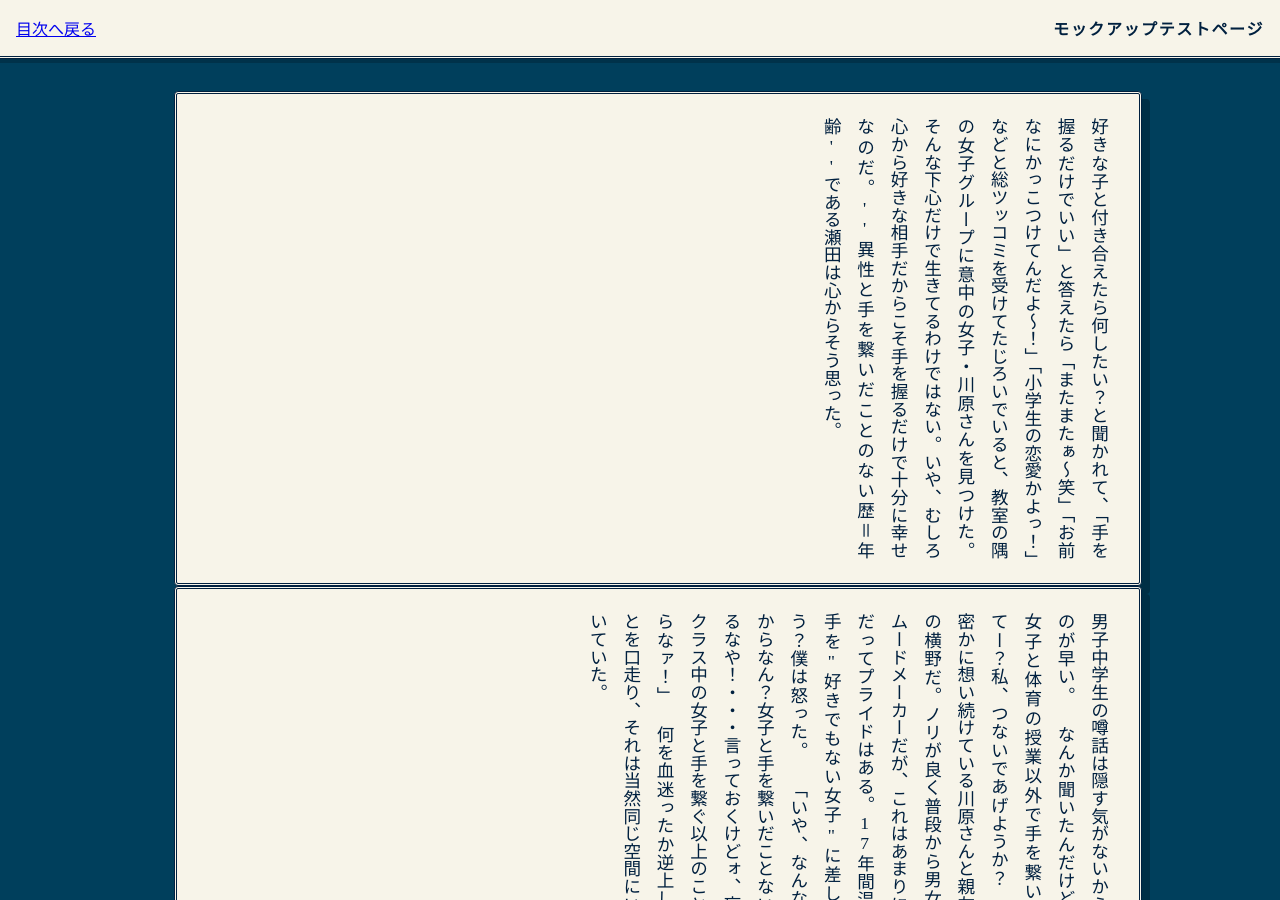
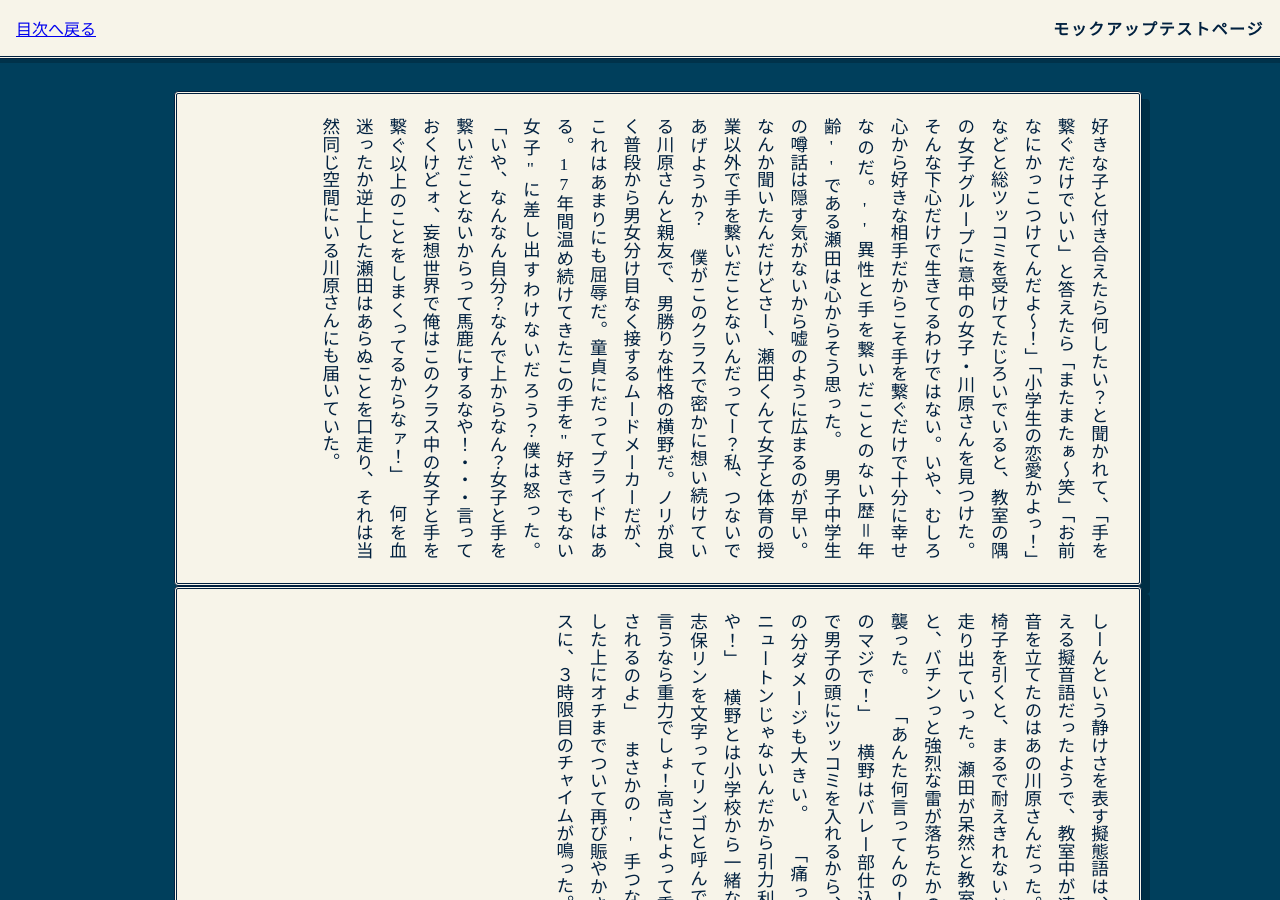
Before and after one commit to REMriaTV/HandtoHand, a Jekyll site: the page built from docs/manuscript/test-manuscript.md, in a window 1280 px wide and 900 px high. Built offline with Jekyll 4.4.1, drawn with Linux system fonts in a browser that asks for light colours; some of the changed text lies outside the part shown.

Commit message:
原稿修正
手を握る→繋ぐ
<p>段落間の改行を試す

```diff
--- a/docs/manuscript/test-manuscript.md
+++ b/docs/manuscript/test-manuscript.md
@@ -3,8 +3,8 @@ layout: manuscript_v2  # ★ここで新しいレイアウトを指定
 title: "モックアップテストページ"
 ---
 
-<p>好きな子と付き合えたら何したい？と聞かれて、「手を握るだけでいい」と答えたら「またまたぁ〜笑」「お前なにかっこつけてんだよ〜！」「小学生の恋愛かよっ！」などと総ツッコミを受けてたじろいでいると、教室の隅の女子グループに意中の女子・川原さんを見つけた。 そんな下心だけで生きてるわけではない。いや、むしろ心から好きな相手だからこそ手を握るだけで十分に幸せなのだ。''異性と手を繋いだことのない歴＝年齢''である瀬田は心からそう思った。</p>
-<p>男子中学生の噂話は隠す気がないから嘘のように広まるのが早い。 なんか聞いたんだけどさー、瀬田くんて女子と体育の授業以外で手を繋いだことないんだってー？私、つないであげようか？ 僕がこのクラスで密かに想い続けている川原さんと親友で、男勝りな性格の横野だ。ノリが良く普段から男女分け目なく接するムードメーカーだが、これはあまりにも屈辱だ。童貞にだってプライドはある。17年間温め続けてきたこの手を"好きでもない女子"に差し出すわけないだろう？僕は怒った。 「いや、なんなん自分？なんで上からなん？女子と手を繋いだことないからって馬鹿にするなや！・・・言っておくけどォ、妄想世界で俺はこのクラス中の女子と手を繋ぐ以上のことをしまくってるからなァ！」 何を血迷ったか逆上した瀬田はあらぬことを口走り、それは当然同じ空間にいる川原さんにも届いていた。</p>
+<p>好きな子と付き合えたら何したい？と聞かれて、「手を繋ぐだけでいい」と答えたら「またまたぁ〜笑」「お前なにかっこつけてんだよ〜！」「小学生の恋愛かよっ！」などと総ツッコミを受けてたじろいでいると、教室の隅の女子グループに意中の女子・川原さんを見つけた。 そんな下心だけで生きてるわけではない。いや、むしろ心から好きな相手だからこそ手を繋ぐだけで十分に幸せなのだ。''異性と手を繋いだことのない歴＝年齢''である瀬田は心からそう思った。
+男子中学生の噂話は隠す気がないから嘘のように広まるのが早い。 なんか聞いたんだけどさー、瀬田くんて女子と体育の授業以外で手を繋いだことないんだってー？私、つないであげようか？ 僕がこのクラスで密かに想い続けている川原さんと親友で、男勝りな性格の横野だ。ノリが良く普段から男女分け目なく接するムードメーカーだが、これはあまりにも屈辱だ。童貞にだってプライドはある。17年間温め続けてきたこの手を"好きでもない女子"に差し出すわけないだろう？僕は怒った。 「いや、なんなん自分？なんで上からなん？女子と手を繋いだことないからって馬鹿にするなや！・・・言っておくけどォ、妄想世界で俺はこのクラス中の女子と手を繋ぐ以上のことをしまくってるからなァ！」 何を血迷ったか逆上した瀬田はあらぬことを口走り、それは当然同じ空間にいる川原さんにも届いていた。</p>
 <p>しーんという静けさを表す擬態語は、実は音として聞こえる擬音語だったようで、教室中が凍りつく中最初に物音を立てたのはあの川原さんだった。大きな音を立てて椅子を引くと、まるで耐えきれないというように教室を走り出ていった。瀬田が呆然と教室の出口を見ていると、バチンっと強烈な雷が落ちたかのような衝撃が頭を襲った。 「あんた何言ってんの！？バッカじゃないのマジで！」 横野はバレー部仕込みのアタック動作で男子の頭にツッコミを入れるから、笑いも起きるがその分ダメージも大きい。 「痛ってーな！リンゴ！ニュートンじゃないんだから引力利用して頭たたくなや！」 横野とは小学校から一緒なだけに、あだ名の志保リンを文字ってリンゴと呼んでいる。 「それを言うなら重力でしょ！高さによって重力加速度がプラスされるのよ」 まさかの''手つなぎ童貞''が発覚した上にオチまでついて再び賑やかさを取り戻したクラスに、３時限目のチャイムが鳴った。</p>
 <p>歴史の授業を受け持つクボセンの代わりに同じ社会科だが公民を担当するザキヤマが教室に現れると、やにわに白い紙を前列の生徒に配布した。 「えー、久保先生は風邪でお休みです。なのでこの時間は自習としまーす。自習内容は好きな歴史の時代について、各自リサーチしたことをレポートにして提出してくださーい。」 ザキヤマはそれだけ言うと教卓の椅子にどかっと腰を下ろした。大半の生徒は自習というワードにぬか喜びしたが学年主任を兼ねる山崎先生が教室に居残ることを知って意気消沈した。だが瀬田はそれよりも先ほど教室を飛び出したきり戻ってこない川原さんのことが気になって仕方なかった。</p>
 <p>3限目のチャイムが鳴り始めたとき瀬田は急いで廊下に出てみたが、廊下にも女子トイレのあたりにも川原さんの姿は見当たらなかった。東大を目指していると噂される才女の川原さんが授業に遅刻することは今まで一度もない。まさか自分の発言が彼女の絶対的な意思をも崩させるほどショックを与えてしまったのか...。瀬田は頭を抱えた。 「おおそうだ、瀬田。古代ケルト人の巨石群について調べてるんだって？なかなか面白い着眼点じゃないか。久保先生が褒めてたぞ。」 教卓で時間を潰すのに飽きたザキヤマは先ほどから教室内を練り歩いて各生徒とコミュニケーションを取っていたが、気づくと目の前にいて瀬田が前回の期末テストの裏紙に書いた小ネタに言及した。確かに瀬田は歴史の答案用紙の裏に、ヨーロッパの謎めいたストーンサークルのイラストを落書きした。真ん中に丸い穴の空いた奇岩に向かって太った欧米人の観光客がくぐり抜けにチャレンジするも、見事に挟まってしまい顔を真っ赤にしているネット画像の再現だった。 「はあ、なんかネットで流行ってて。あんまり詳しくは知らないんですけど」 「クボセンはイギリスに留学してたんだぞ。そんなことよく知ってるなあ！」 会話の内容より生徒と交流すること自体に意味を見出すタイプのの適当な相槌を流して、先生、トイレに行ってきますと告げると、すでにザキヤマは隣の生徒に話しかけ始めていた。</p>
```
